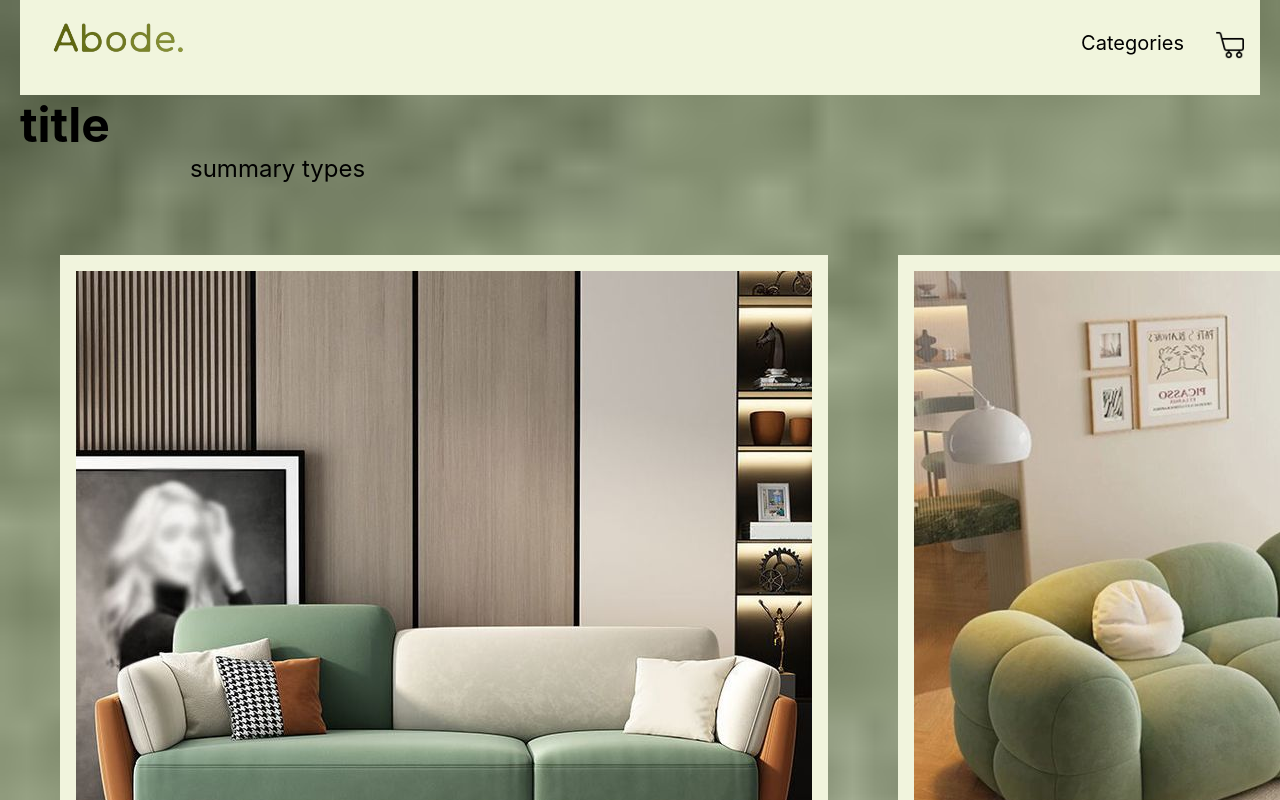
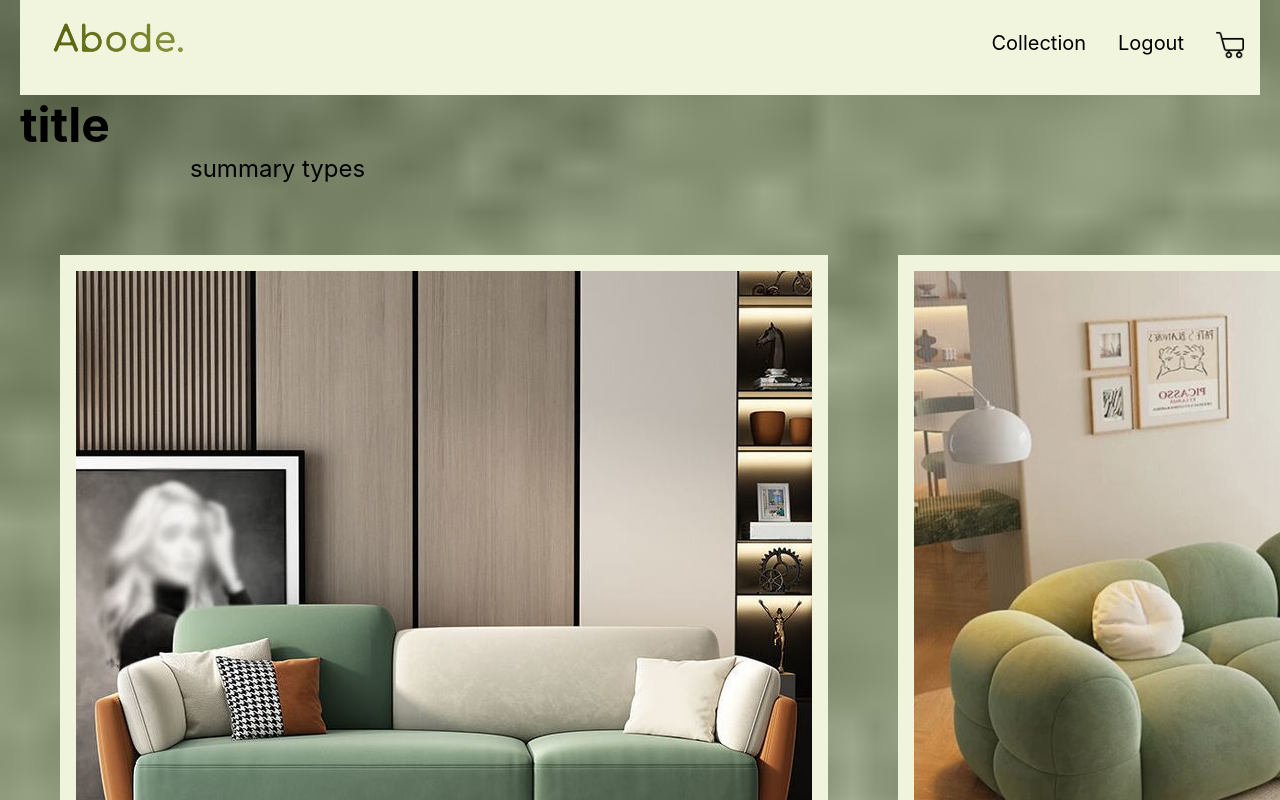
Before and after one commit to rhythm1124/Abode, a React (Create React App) app: page / in a window 1280 px wide. Shown: the top 800 px of the page. Built offline with nearby package versions, Linux system fonts and the light colour scheme; the HTML template or start-up script is replaced by a standard one.

Commit message:
Update navbar.js

```diff
--- a/src/components/navbar.js
+++ b/src/components/navbar.js
@@ -14,7 +14,8 @@ const Navbar = () => {
             </div>
             <div className="rightside">
                 <ul>
-                    <li>Categories</li>
+                    <li>Collection</li>
+                    <li>Logout</li>
                     <li><img className="Cart" src={Cart} alt="Cart"/></li>
                 </ul>
             </div>
```
